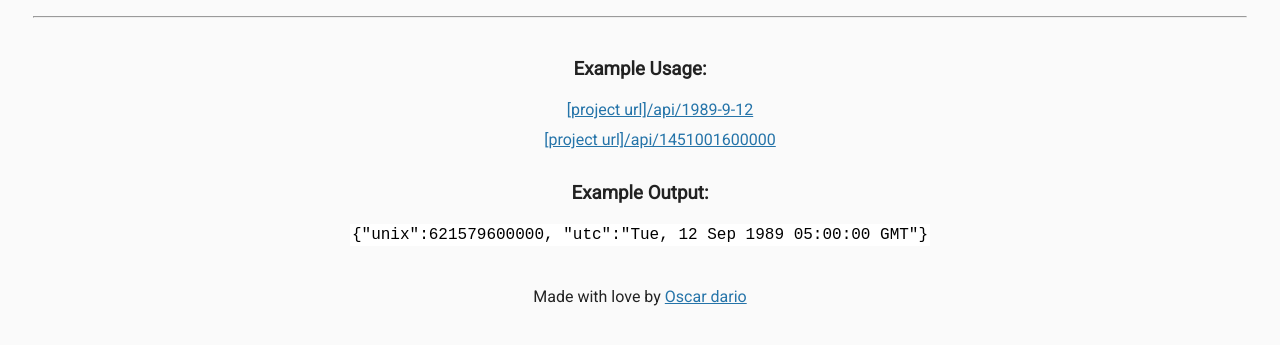
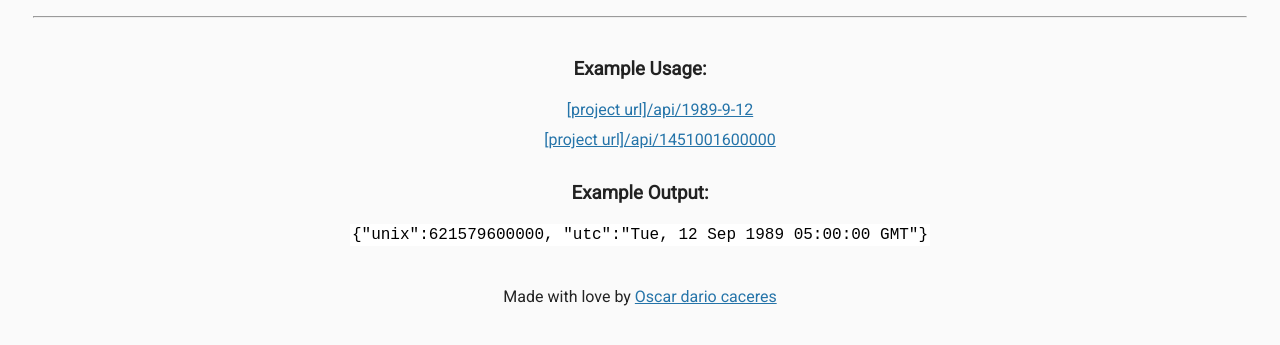
Before and after one commit to elpuchito/timestamp-API, a website: page views/index.html in a window 1280 px wide. Shown: the part 53-398 px from the top of the page. Drawn offline with Linux system fonts and the light colour scheme; files that its build step writes are made by us from their sources.

Commit message:
Update index.html

```diff
--- a/views/index.html
+++ b/views/index.html
@@ -25,7 +25,7 @@
     </div>
     <div class="footer">
       <p>
-        Made with love by <a href="https://www.oscardario.ml">Oscar dario</a>
+        Made with love by <a href="https://www.oscardario.ml">Oscar dario caceres</a>
       </p>
     </div>
   </body>
```
